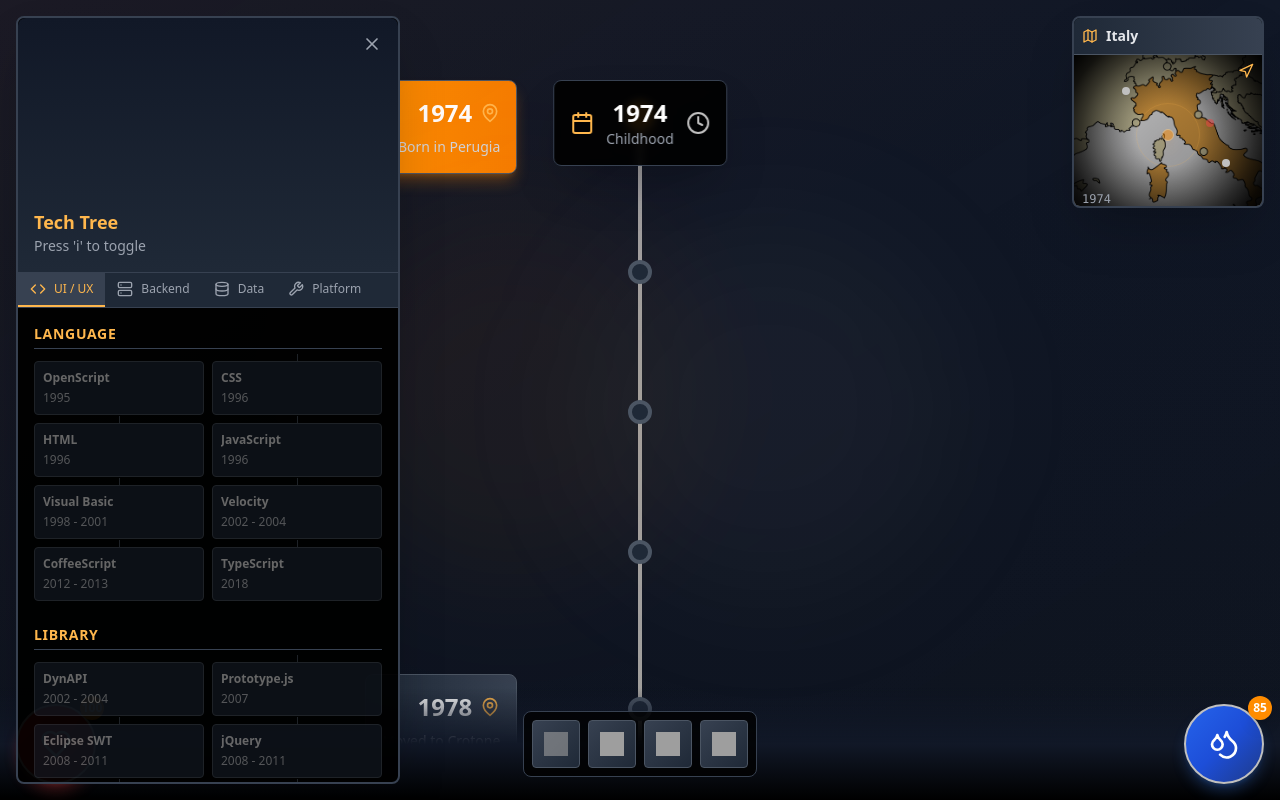
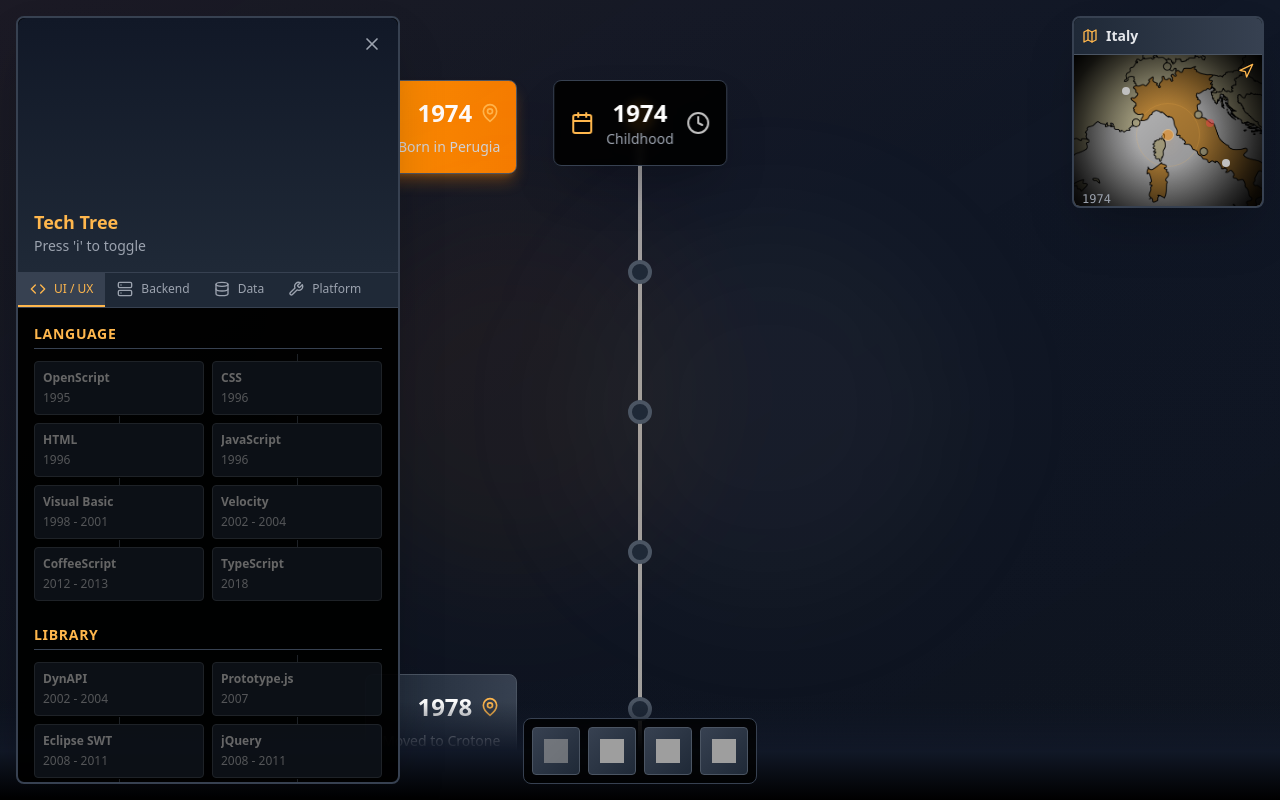
Before and after one commit to tatablack/career, a React (Vite) app: page / in a window 1280 px wide. Shown: the top 800 px of the page. Built offline with nearby package versions, Linux system fonts and the light colour scheme; grey boxes are pictures that could not be loaded.

Commit message:
Remove health and mana orbs from ActionBar

```diff
--- a/src/components/ActionBar.tsx
+++ b/src/components/ActionBar.tsx
@@ -1,21 +1,10 @@
 import React from 'react';
-import { Heart, Droplets } from 'lucide-react';
 
 
 const ActionBar = () => {
   return (
     <div className="fixed bottom-0 left-0 right-0 bg-gradient-to-t from-black via-gray-900 to-transparent p-4 z-50">
-      <div className="flex items-center justify-between max-w-7xl mx-auto">
-        {/* Health Orb */}
-        <div className="relative">
-          <div className="w-20 h-20 rounded-full bg-gradient-to-br from-red-600 via-red-700 to-red-900 border-2 border-silver-400 shadow-lg shadow-red-500/30 flex items-center justify-center transition-all duration-300 hover:scale-105 hover:shadow-red-500/50">
-            <Heart className="w-8 h-8 text-white" />
-          </div>
-          <div className="absolute -top-2 -right-2 w-6 h-6 bg-orange-500 rounded-full flex items-center justify-center text-xs font-bold text-white shadow-lg">
-            100
-          </div>
-        </div>
-
+      <div className="flex items-center justify-center max-w-7xl mx-auto">
         {/* Action Bar */}
         <div className="flex items-center space-x-2 bg-black/80 rounded-lg p-2 border border-gray-700">
           {["typescript", "python", "docker", "php"].map((name, index) => (
@@ -31,16 +20,6 @@
             </div>
           ))}
         </div>
-
-        {/* Mana Orb */}
-        <div className="relative">
-          <div className="w-20 h-20 rounded-full bg-gradient-to-br from-blue-600 via-blue-700 to-blue-900 border-2 border-silver-400 shadow-lg shadow-blue-500/30 flex items-center justify-center transition-all duration-300 hover:scale-105 hover:shadow-blue-500/50">
-            <Droplets className="w-8 h-8 text-white" />
-          </div>
-          <div className="absolute -top-2 -right-2 w-6 h-6 bg-orange-500 rounded-full flex items-center justify-center text-xs font-bold text-white shadow-lg">
-            85
-          </div>
-        </div>
       </div>
     </div>
   );
```
